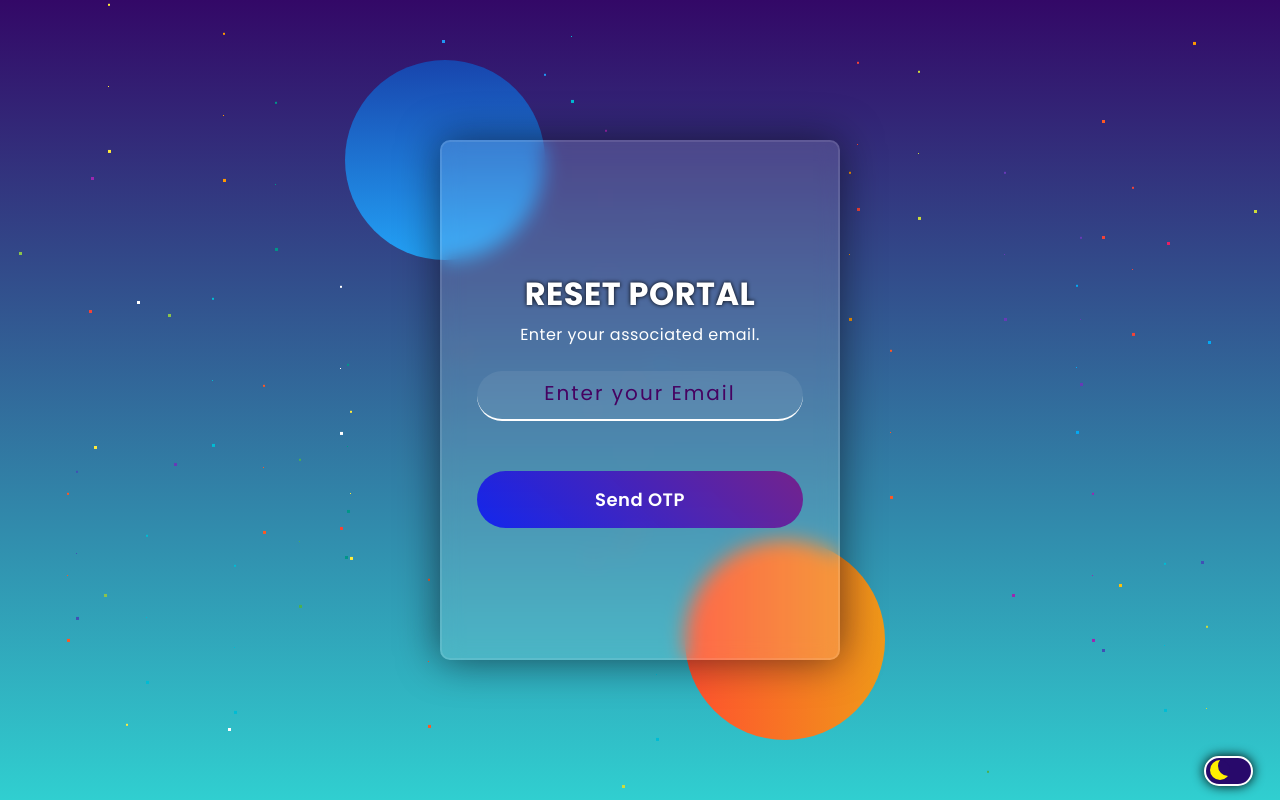
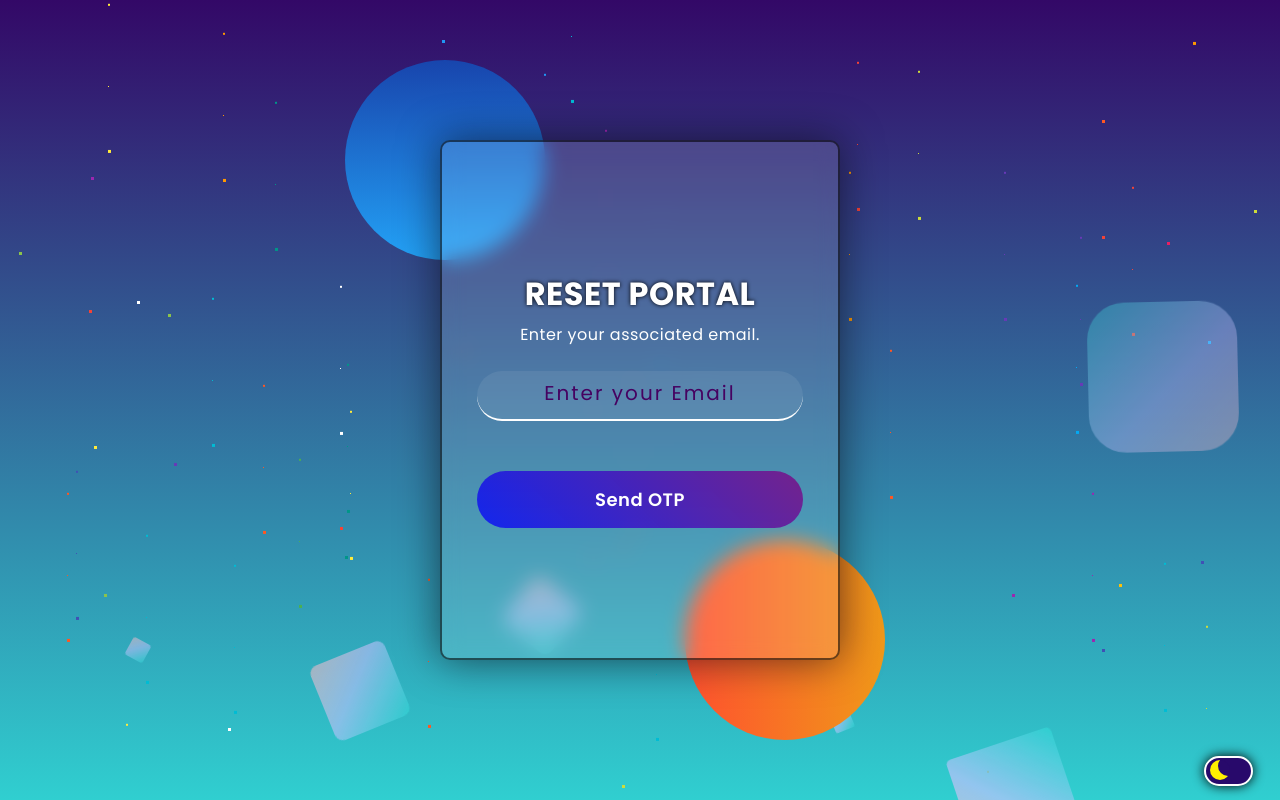
Before and after one commit to rajgopalhota/SDP-02, a React (Create React App) app in the folder client/: page /forgotpass in a window 1280 px wide. Built offline with nearby package versions, Linux system fonts and the light colour scheme.

Commit message:
UI changes to forgot pass

```diff
--- a/client/src/components/ForgotPass/Forgot.css
+++ b/client/src/components/ForgotPass/Forgot.css
@@ -40,7 +40,7 @@
     left: 50%;
     border-radius: 10px;
     backdrop-filter: blur(10px);
-    border: 2px solid rgba(255,255,255,0.1);
+    border: 2px solid rgba(0, 0, 0, 0.576);
     box-shadow: 0 0 40px rgba(8,7,16,0.6);
     padding: 50px 35px;
 }
@@ -101,3 +101,119 @@
     transition: all ease-in-out 0.4s;
     background: linear-gradient(45deg,rgba(128, 0, 128, 0.763), rgba(0, 0, 255, 0.744));
 }
+.forgotani-circles{
+    position: absolute;
+    top: 0;
+    left: 0;
+    width: 100%;
+    height: 100%;
+    overflow: hidden;
+}
+
+.forgotani-circles li{
+    position: absolute;
+    display: block;
+    list-style: none;
+    width: 20px;
+    height: 20px;
+    background-image: linear-gradient(-225deg, #2cd8d5b7 0%, #c5c1ffbb 56%, #ffbac3b8 100%);
+    animation: animate 25s linear infinite;
+    bottom: -150px;
+}
+.main-body-light .forgotani-circles li{
+  background-image: linear-gradient(to top, #0250c57b 0%, #d43f8c72 100%);
+}
+
+.forgotani-circles li:nth-child(1){
+    left: 25%;
+    width: 80px;
+    height: 80px;
+    animation-delay: 0s;
+}
+
+
+.forgotani-circles li:nth-child(2){
+    left: 10%;
+    width: 20px;
+    height: 20px;
+    animation-delay: 2s;
+    animation-duration: 12s;
+}
+
+.forgotani-circles li:nth-child(3){
+    left: 70%;
+    width: 20px;
+    height: 20px;
+    animation-delay: 4s;
+}
+
+.forgotani-circles li:nth-child(4){
+    left: 40%;
+    width: 60px;
+    height: 60px;
+    animation-delay: 0s;
+    animation-duration: 18s;
+}
+
+.forgotani-circles li:nth-child(5){
+    left: 65%;
+    width: 20px;
+    height: 20px;
+    animation-delay: 0s;
+}
+
+.forgotani-circles li:nth-child(6){
+    left: 75%;
+    width: 110px;
+    height: 110px;
+    animation-delay: 3s;
+}
+
+.forgotani-circles li:nth-child(7){
+    left: 35%;
+    width: 150px;
+    height: 150px;
+    animation-delay: 7s;
+}
+
+.forgotani-circles li:nth-child(8){
+    left: 50%;
+    width: 25px;
+    height: 25px;
+    animation-delay: 15s;
+    animation-duration: 45s;
+}
+
+.forgotani-circles li:nth-child(9){
+    left: 20%;
+    width: 15px;
+    height: 15px;
+    animation-delay: 2s;
+    animation-duration: 35s;
+}
+
+.forgotani-circles li:nth-child(10){
+    left: 85%;
+    width: 150px;
+    height: 150px;
+    animation-delay: 0s;
+    animation-duration: 11s;
+}
+
+
+
+@keyframes animate {
+
+    0%{
+        transform: translateY(0) rotate(0deg);
+        opacity: 1;
+        border-radius: 0;
+    }
+
+    100%{
+        transform: translateY(-1000px) rotate(720deg);
+        opacity: 0;
+        border-radius: 50%;
+    }
+
+}
--- a/client/src/components/ForgotPass/ForgotPass.js
+++ b/client/src/components/ForgotPass/ForgotPass.js
@@ -44,7 +44,7 @@ export default function ForgotPass() {
         otp: rec_otp,
         username: username,
       })
-      .then((response) => {})
+      .then((response) => { })
       .catch((err) => {
         console.log(err);
         toast.error("Server error");
@@ -120,6 +120,18 @@ export default function ForgotPass() {
 
   return (
     <div className="forotcontainer">
+      <ul class="forgotani-circles">
+                    <li></li>
+                    <li></li>
+                    <li></li>
+                    <li></li>
+                    <li></li>
+                    <li></li>
+                    <li></li>
+                    <li></li>
+                    <li></li>
+                    <li></li>
+            </ul>
       <div className="forgot-background">
         <div className="forgot-shape"></div>
         <div className="forgot-shape"></div>
@@ -142,7 +154,7 @@ export default function ForgotPass() {
         )}
         {otp && !pass && (
           <>
-          <p>Enter OTP you recieved.</p>
+            <p>Enter OTP you recieved.</p>
             <input
               type="number"
               placeholder="Enter OTP"
@@ -156,7 +168,7 @@ export default function ForgotPass() {
         )}
         {pass && (
           <>
-          <p>Enter a brand new password.</p>
+            <p>Enter a brand new password.</p>
             <input
               type="password"
               placeholder="Password"
--- a/client/src/components/ImageGallery/Gallery.css
+++ b/client/src/components/ImageGallery/Gallery.css
@@ -68,24 +68,31 @@
   font-family: consolas;
 }
 .slider-neon-btn a {
-  border-bottom: 3px solid white;
+  border-bottom: 2px solid white;
   border-left: 1px solid white;
-  border-radius: 42px;
+  border-radius: 9px;
   box-shadow: 2px 4px 12px rgba(0, 108, 202, 0.612);
   display: inline-block;
   position: relative;
   padding: 15px 30px;
-  color: #319df5;
+  color: #bde2ff;
+  text-shadow: 0 0 4px black;
   text-transform: uppercase;
   letter-spacing: 2px;
   text-decoration: none;
   font-size: 24px;
   overflow: hidden;
   transition: 1s;
+  box-shadow: 0 0 8px black;
   backdrop-filter: blur(0.7em);
+}
+.main-body-light .slider-neon-btn a{
+  color: #024b82;
+  text-shadow: 0 0 0 transparent;
 }
 
 .slider-neon-btn a:hover {
+  text-shadow: 0 0 0px transparent;
   color: #255784;
   background: #2196f3;
   box-shadow: 0 0 10px #2196f3, 0 0 40px #2196f3, 0 0 80px #2196f3;
--- a/client/src/components/Navbar/Navbar.js
+++ b/client/src/components/Navbar/Navbar.js
@@ -126,13 +126,13 @@ export default function Navbar(props) {
 
             {!auth.user && (
               <NavLink to="/login">
-                <button className="login-btn btn-outline-success" type="submit">
+                <button className="nav-login-btn" type="submit">
                   Login
                 </button>
               </NavLink>
             )}
             {!!auth.user && (
-              <button className="login-btn btn-outline-success" type="submit" onClick={handleLogout}>
+              <button className="nav-logout-btn" type="submit" onClick={handleLogout}>
                 Logout
               </button>
             )}
--- a/client/src/components/Navbar/Styles/Navbar.css
+++ b/client/src/components/Navbar/Styles/Navbar.css
@@ -96,9 +96,44 @@ nav h3{
   border-radius: 100px;
   transition: all ease-out 0.5s;
 }
-
+nav button{
+  font-size: 20px;
+}
+.nav-logout-btn {
+  width: 100px;
+  background-color: #ff6200;
+  border: none;
+  outline: none;
+  height: 44px;
+  border-radius: 49px;
+  color: #fff;
+  text-transform: uppercase;
+  font-weight: 600;
+  margin: 8px 0;
+  cursor: pointer;
+  transition: 0.3s;
+}
+.nav-logout-btn:hover {
+  background-color: #4d84e2;
+}
+.nav-login-btn {
+  width: 100px;
+  background-color: #d42bfe;
+  border: none;
+  outline: none;
+  height: 44px;
+  border-radius: 49px;
+  color: #fff;
+  text-transform: uppercase;
+  font-weight: 600;
+  margin: 8px 0;
+  cursor: pointer;
+  transition: 0.3s;
+}
+.nav-login-btn:hover {
+  background-color: #ff6200;
+}
 .nav-titles li:hover {
-  /* text-decoration: underline; */
   border-bottom: 12px soid white;
 }
 .nav-titles {
--- a/client/src/index.css
+++ b/client/src/index.css
@@ -12,6 +12,7 @@ html::-webkit-scrollbar, ::-webkit-scrollbar-button{
 html{
   scroll-behavior: smooth;
 }
+
 body {
   max-width: 100dvw;
   /* overflow-x: hidden; */
```
